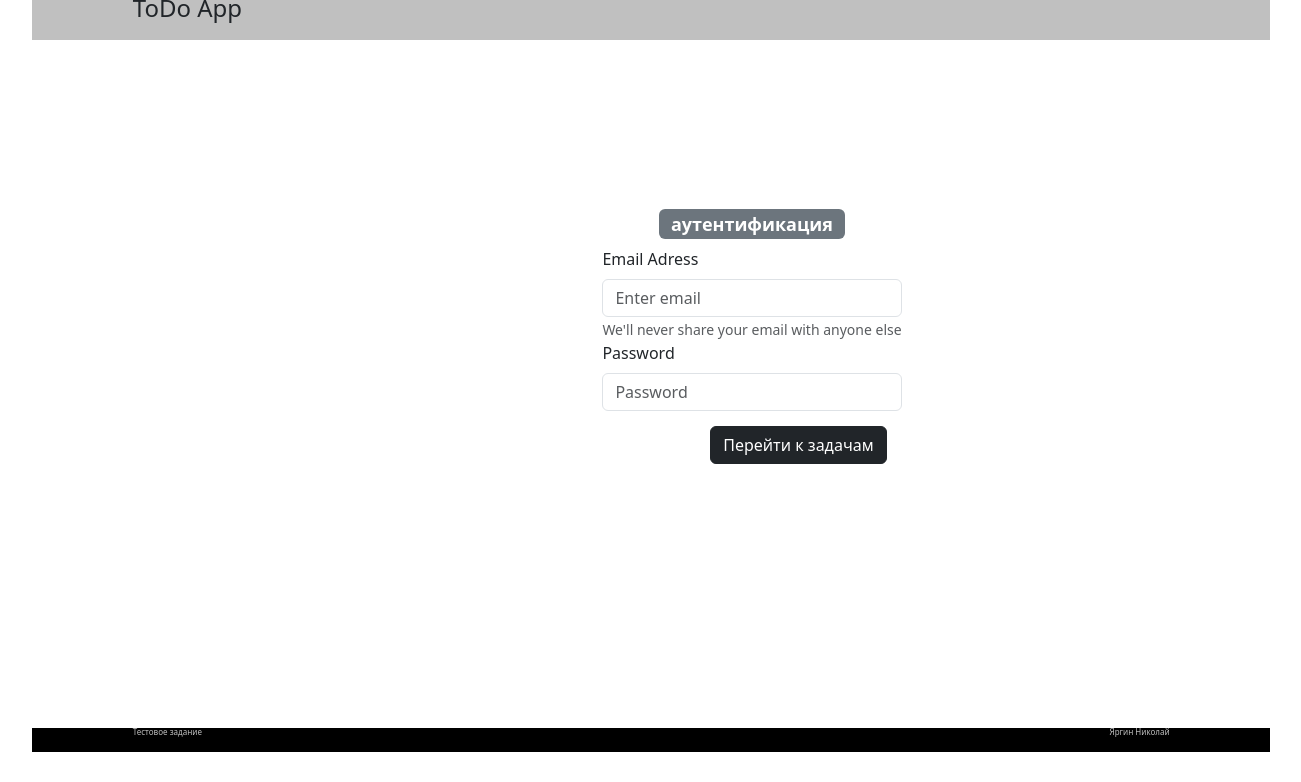
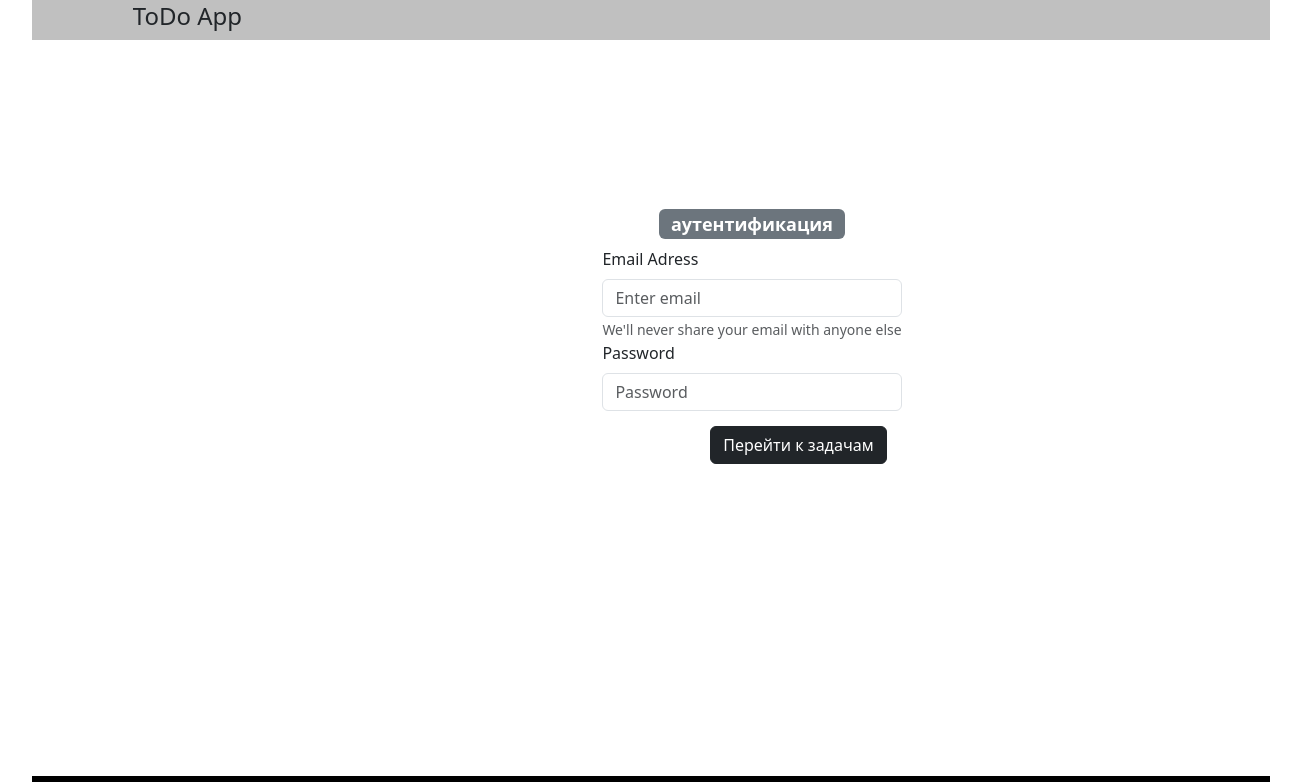
Before and after one commit to Kuldyaev/reactToDo, a React (Create React App) app: page /login in a window 1536 px wide. Shown: the top 782 px of the page, without its empty margins (16-1317 px from the left). Built offline with nearby package versions, Linux system fonts and the light colour scheme.

Commit message:
some styles changed

```diff
--- a/src/App.css
+++ b/src/App.css
@@ -174,7 +174,7 @@ main {
 
 @media screen and (min-width: 1441px) {
   main {
-    min-height: 86vh;
+    min-height: 92vh;
     width: 100%;
     padding: 1vh 0;
   }
@@ -325,3 +325,8 @@ main {
   display: flex;
   justify-content: flex-end;
 }
+
+.letters{
+  margin: 0;
+  padding: 0;
+}
--- a/src/components/footer.jsx
+++ b/src/components/footer.jsx
@@ -4,8 +4,8 @@ class Footer extends Component {
   render() {
     return (
       <footer>
-        <p>Тестовое задание</p>
-        <p>Яргин Николай</p>
+        <p className="letters">Тестовое задание</p>
+        <p className="letters">Яргин Николай</p>
       </footer>
     );
   }
--- a/src/components/login.jsx
+++ b/src/components/login.jsx
@@ -53,7 +53,6 @@ const Login = function Login() {
     <main>
       <div className="loginBlock">
         <h3 id="formtitle"><Badge bg="secondary">аутентификация</Badge></h3>
-
         <Form>
             <FormGroup controlId="formBasicEmail">
               <Form.Label>Email Adress </Form.Label>
```
